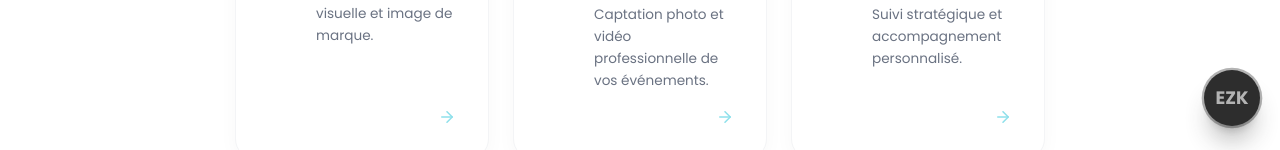
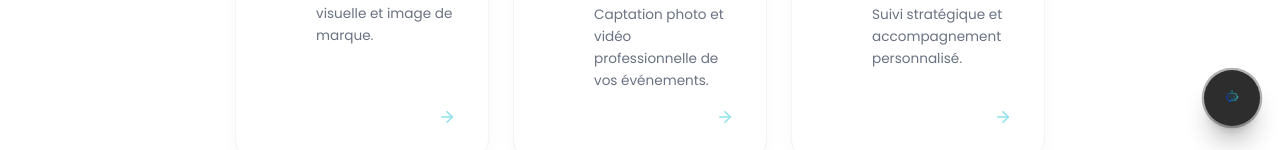
Before and after one commit to mactar27/EZE, a Next.js app: page /services in a window 1280 px wide. Shown: the part 650-800 px from the top of the page. Built offline with nearby package versions, Linux system fonts and the light colour scheme.

Commit message:
style: utiliser favicon.png au lieu du texte EZK pour l'avatar du chatbot

```diff
--- a/src/components/Chatbot.tsx
+++ b/src/components/Chatbot.tsx
@@ -41,8 +41,8 @@ function Bubble({ message }: { message: UIMessage }) {
       className={`flex gap-2 ${isBot ? "items-start" : "items-end flex-row-reverse"}`}
     >
       {isBot && (
-        <span className="mt-0.5 flex size-8 shrink-0 items-center justify-center rounded-full bg-dark text-[10px] font-bold text-white shadow-sm ring-1 ring-border">
-          EZK
+        <span className="mt-0.5 flex size-8 shrink-0 items-center justify-center rounded-full bg-dark shadow-sm ring-1 ring-border p-1">
+          <Image src="/favicon.png" alt="Assistant" width={24} height={24} className="size-full object-contain" />
         </span>
       )}
       <div
@@ -123,8 +123,8 @@ export default function Chatbot() {
             style={{ maxHeight: "min(560px, 80vh)" }}
           >
             <div className="flex items-center gap-3 bg-dark px-4 py-3.5">
-              <span className="relative flex size-10 items-center justify-center rounded-full bg-white text-xs font-bold text-dark shadow-sm ring-1 ring-white/10">
-                EZK
+              <span className="relative flex size-10 items-center justify-center rounded-full bg-white shadow-sm ring-1 ring-white/10 p-1">
+                <Image src="/favicon.png" alt="Assistant" width={28} height={28} className="size-full object-contain" />
                 <span className="absolute -right-0.5 -top-0.5 size-2.5 rounded-full bg-emerald-400 ring-2 ring-dark" />
               </span>
               <div className="min-w-0 flex-1">
@@ -157,8 +157,8 @@ export default function Chatbot() {
                     exit={{ opacity: 0 }}
                     className="flex items-center gap-2"
                   >
-                    <span className="flex size-8 shrink-0 items-center justify-center rounded-full bg-dark text-[10px] font-bold text-white shadow-sm ring-1 border-gray-200">
-                      EZK
+                    <span className="flex size-8 shrink-0 items-center justify-center rounded-full bg-dark shadow-sm ring-1 border-gray-200 p-1">
+                      <Image src="/favicon.png" alt="Assistant" width={24} height={24} className="size-full object-contain" />
                     </span>
                     <span className="flex gap-1 rounded-2xl rounded-tl-sm border border-gray-200 bg-white px-4 py-3">
                       {[0, 1, 2].map((i) => (
@@ -253,9 +253,9 @@ export default function Chatbot() {
               animate={{ rotate: 0, opacity: 1 }}
               exit={{ rotate: -90, opacity: 0 }}
               transition={{ duration: 0.15 }}
-              className="flex size-full items-center justify-center rounded-full font-bold text-lg"
+              className="flex size-full items-center justify-center rounded-full p-2.5"
             >
-              EZK
+              <Image src="/favicon.png" alt="Assistant" width={40} height={40} className="size-full object-contain" priority />
             </motion.span>
           )}
         </AnimatePresence>
```
